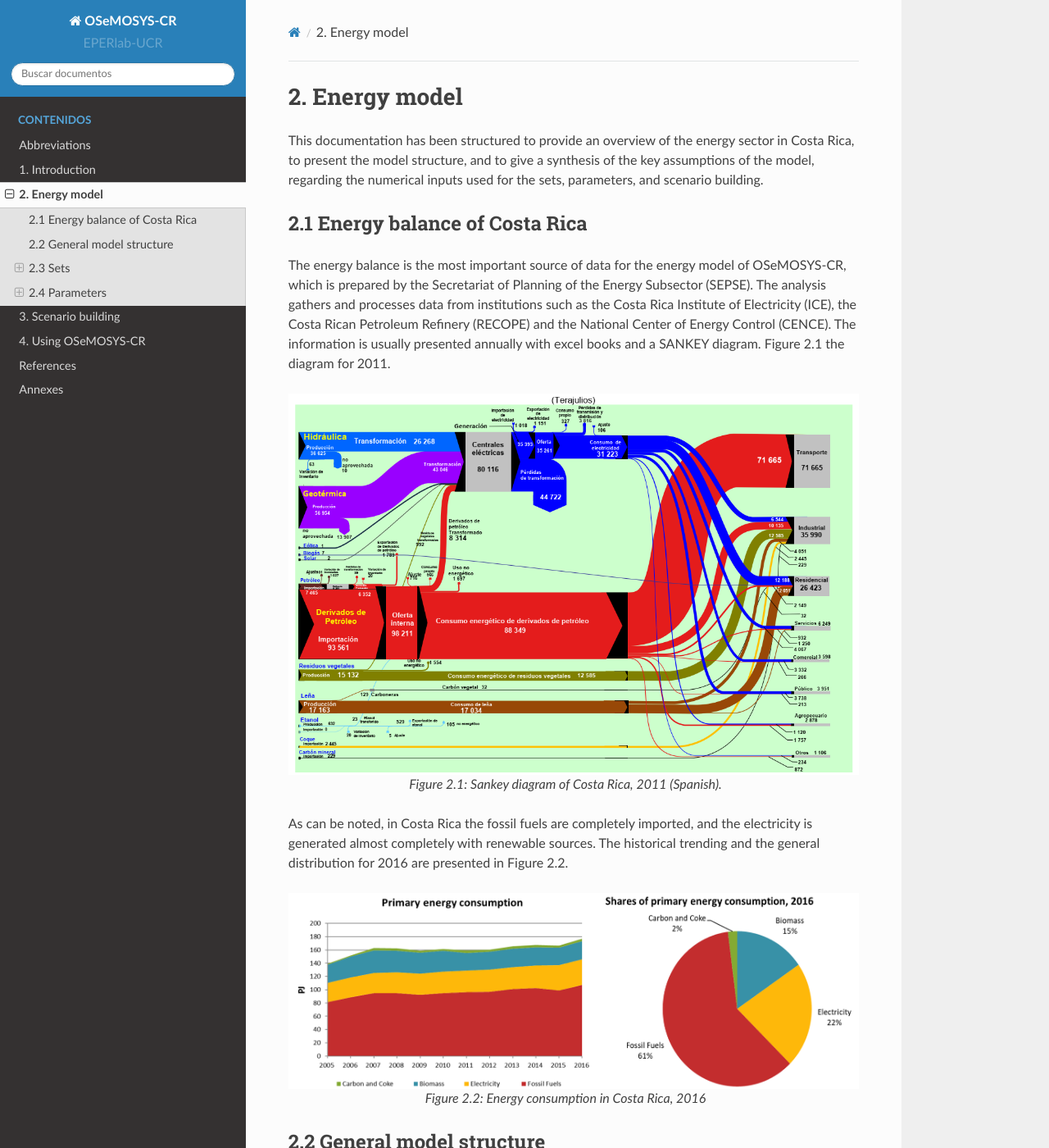
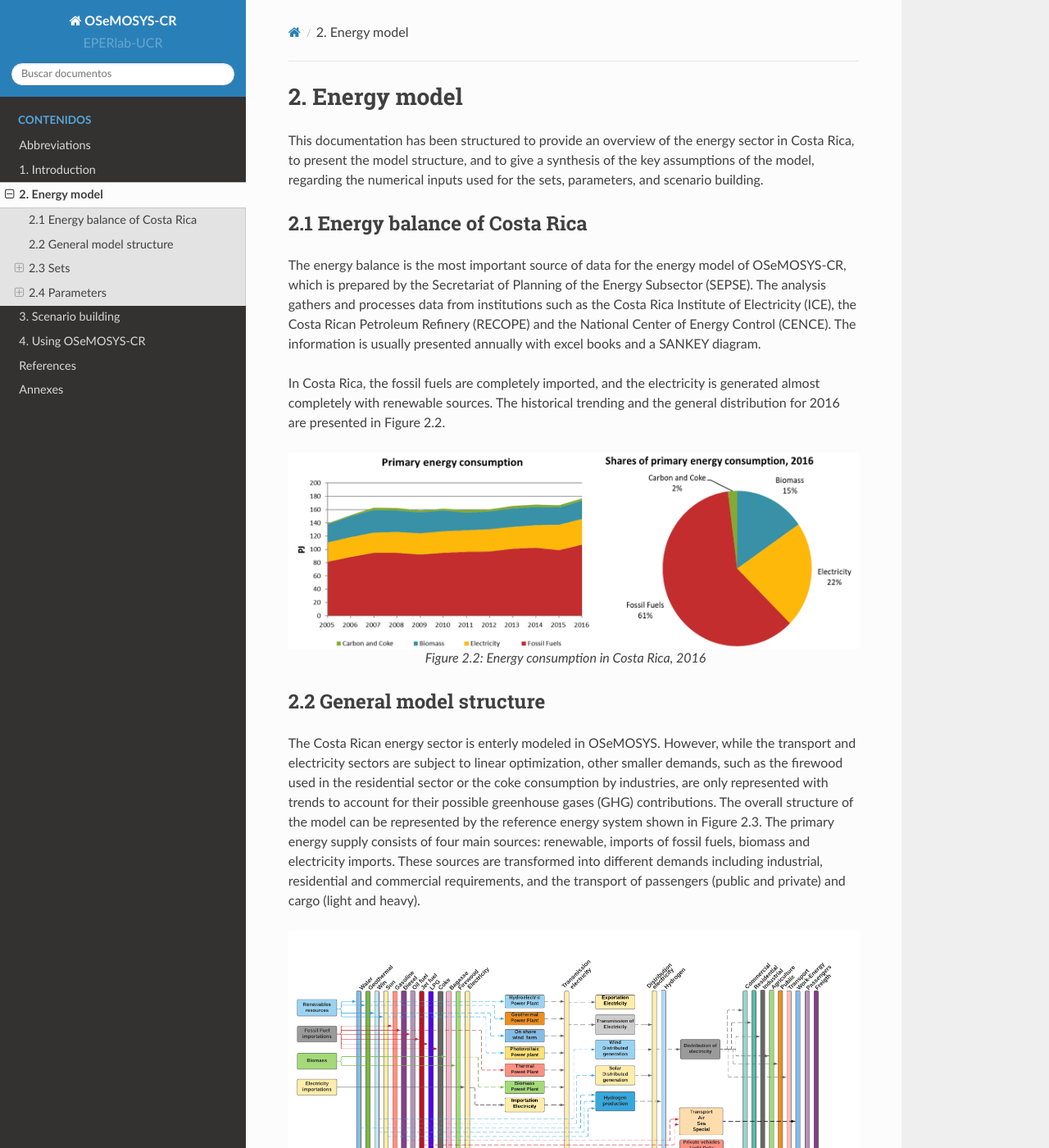
Before and after one commit to EPERLab/OSeMOSYS-CR, a Sphinx documentation site: the page built from docs/02EnergyModel.rst, in a window 1280 px wide and 1400 px high. Shown: the whole window at 82% size. Built offline with Sphinx 7.4.7 and the Read the Docs theme 2.0.0, drawn with Linux system fonts in a browser that asks for light colours; formulas are drawn with MathJax 3.

Commit message:
Update 02EnergyModel.rst

```diff
--- a/docs/02EnergyModel.rst
+++ b/docs/02EnergyModel.rst
@@ -6,15 +6,9 @@
 2.1 Energy balance of Costa Rica
 +++++++++
 
-The energy balance is the most important source of data for the energy model of OSeMOSYS-CR, which is prepared by the Secretariat of Planning of the Energy Subsector (SEPSE). The analysis gathers and processes data from institutions such as the Costa Rica Institute of Electricity (ICE), the Costa Rican Petroleum Refinery (RECOPE) and the National Center of Energy Control (CENCE). The information is usually presented annually with excel books and a SANKEY diagram. Figure 2.1 the diagram for 2011.
+The energy balance is the most important source of data for the energy model of OSeMOSYS-CR, which is prepared by the Secretariat of Planning of the Energy Subsector (SEPSE). The analysis gathers and processes data from institutions such as the Costa Rica Institute of Electricity (ICE), the Costa Rican Petroleum Refinery (RECOPE) and the National Center of Energy Control (CENCE). The information is usually presented annually with excel books and a SANKEY diagram.
 
-.. figure::  img/Fig_SankeyDiagram.png
-   :align:   center
-   :width:   700 px
-
-   *Figure 2.1: Sankey diagram of Costa Rica, 2011 (Spanish).*
-
-As can be noted, in Costa Rica the fossil fuels are completely imported, and the electricity is generated almost completely with renewable sources. The historical trending and the general distribution for 2016 are presented in Figure 2.2.
+In Costa Rica, the fossil fuels are completely imported, and the electricity is generated almost completely with renewable sources. The historical trending and the general distribution for 2016 are presented in Figure 2.2.
 
 .. figure:: img/Fig_CREnergyConsumption.png
    :align:   center
```
